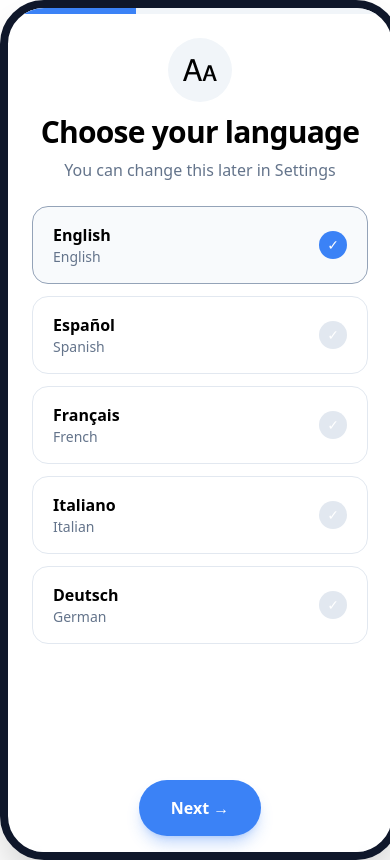
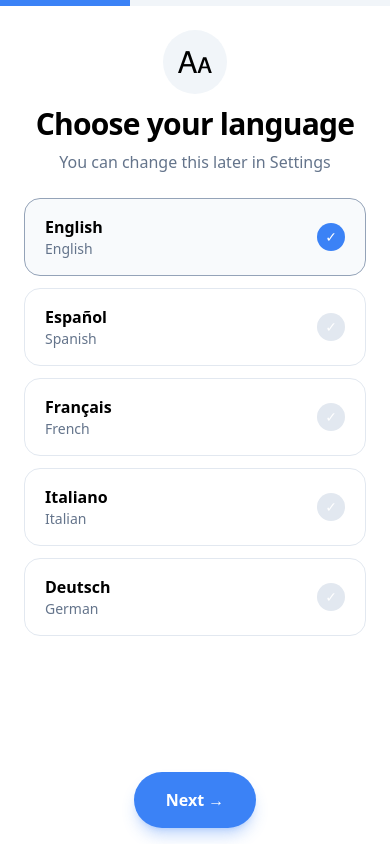
Before and after one commit to greenlabofficial60-art/THEREALAPP, a React (Vite) app: page / in a window 390 px wide. Built offline with nearby package versions, Linux system fonts and the light colour scheme.

Commit message:
feat: full screen layout, remove iPhone frame

```diff
--- a/ForecastContainer.jsx
+++ b/ForecastContainer.jsx
@@ -36,7 +36,7 @@ export function ForecastContainer() {
 
   return (
     <div className={cx(
-      "relative h-[860px] w-[400px] overflow-hidden rounded-[44px] border-8 border-slate-900 shadow-2xl transition-colors",
+      "relative w-full h-screen overflow-hidden transition-colors",
       dark ? "bg-slate-900 text-slate-100" : "bg-white"
     )}>
       {!booted ? (
--- a/index.html
+++ b/index.html
@@ -11,6 +11,10 @@
     <title>CashCycle</title>
     <script src="https://cdn.tailwindcss.com"></script>
   </head>
+  <style>
+    *, *::before, *::after { box-sizing: border-box; }
+    html, body, #root { margin: 0; padding: 0; width: 100%; height: 100%; overflow: hidden; }
+  </style>
   <body>
     <div id="root"></div>
     <script type="module" src="/main.jsx"></script>
```
